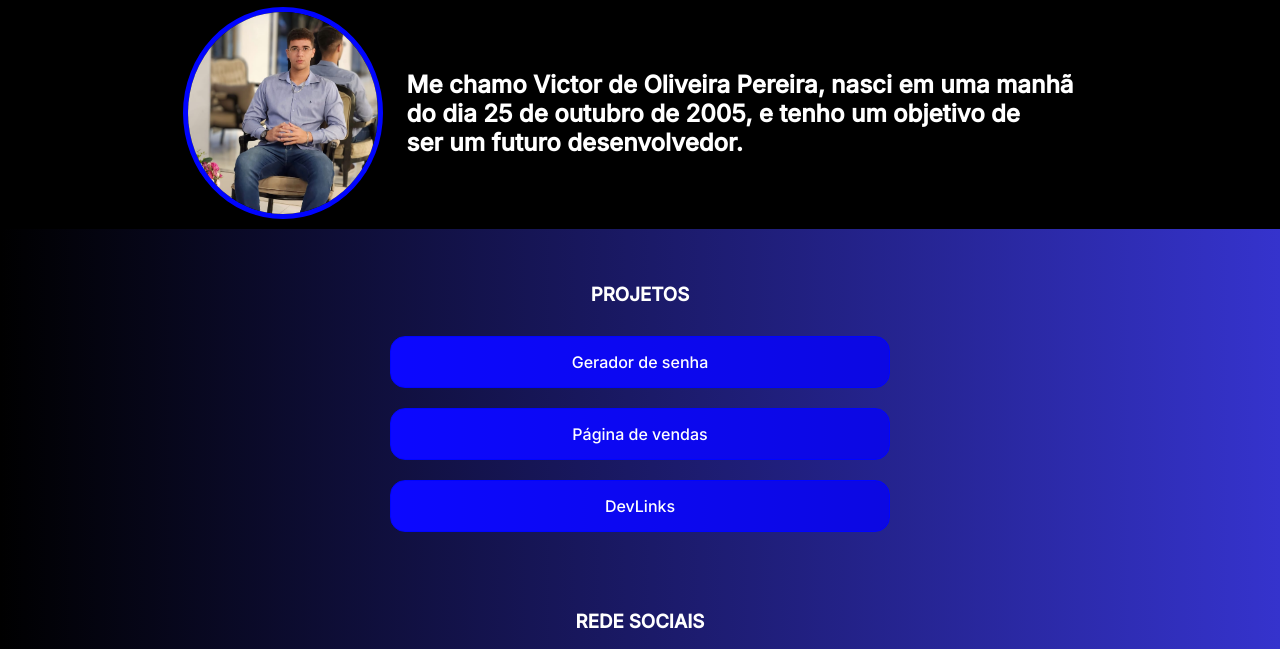
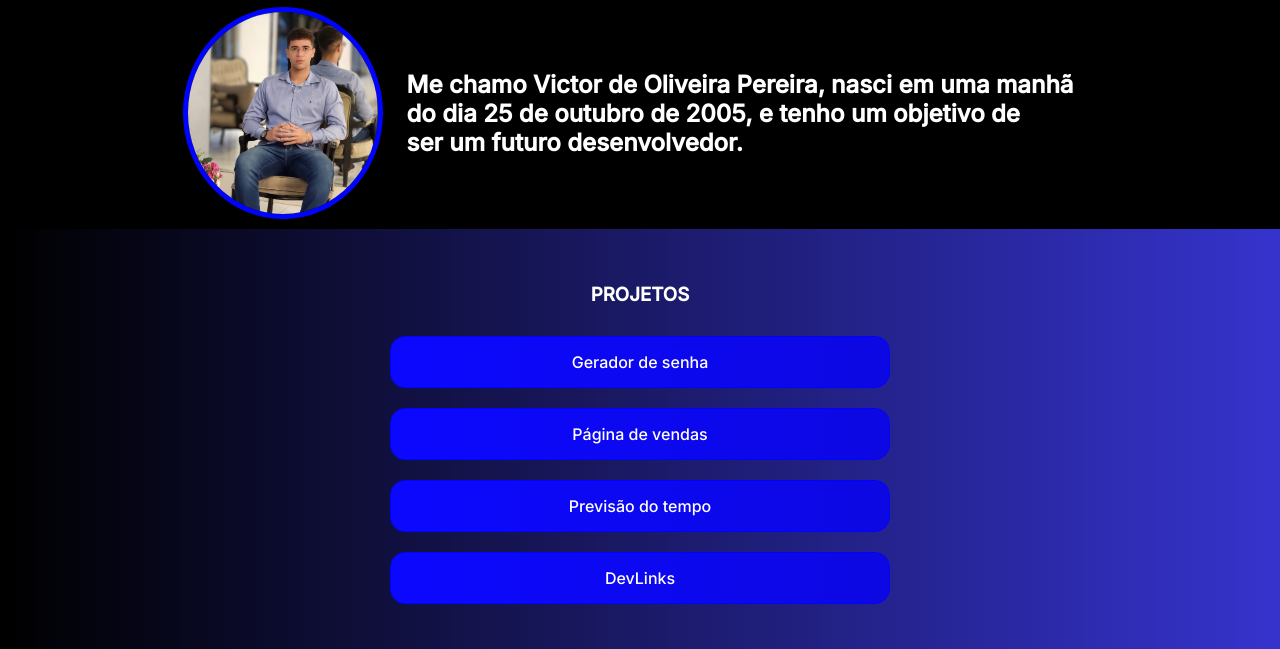
Before and after one commit to victorpereira12/Portif-lio-de-Victor, a plain HTML site: page index.html in a window 1280 px wide. Shown: the part 82-731 px from the top of the page. Drawn offline with Linux system fonts and the light colour scheme.

Commit message:
add previsão do tempo

```diff
--- a/index.html
+++ b/index.html
@@ -41,6 +41,12 @@
         <li>
           <a target="_blank" href="https://pay.kiwify.com.br/zn0QKDb">
             <div class="titleBtn">Página de vendas</div>
+
+          </a>
+        </li>
+        <li>
+          <a target="_blank" href="https://victorpereira12.github.io/PREVISAO-DO-TEMPO/">
+            <div class="titleBtn">Previsão do tempo</div>
 
           </a>
         </li>
```
